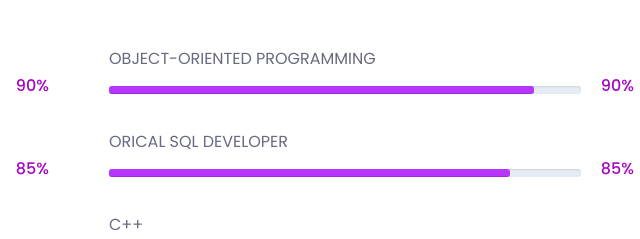
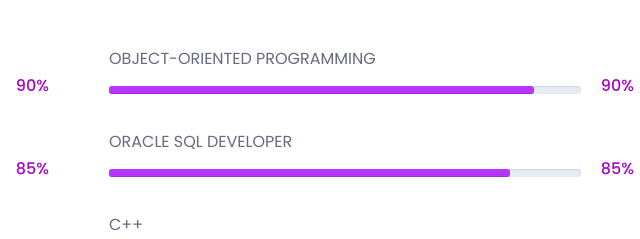
Before and after one commit to jsambuo/sidarachau.com, a plain HTML site: page index.html in a window 1280 px wide. Shown: the part 2980-3219 px from the top of the page, 546-1186 px from the left. Drawn offline with nearby package versions, Linux system fonts and the light colour scheme.

Commit message:
Fix typo with oracle

```diff
--- a/index.html
+++ b/index.html
@@ -313,7 +313,7 @@
 										</div>
 									</div><!-- /.barWrapper -->
 									<div class="barWrapper">
-										<span class="progressText">Orical SQL Developer</span>
+										<span class="progressText">Oracle SQL Developer</span>
 										<div class="single-progress-txt">
 											<div class="progress ">
 											   <div class="progress-bar" role="progressbar" aria-valuenow="85" aria-valuemin="10" aria-valuemax="100" style="">
```
